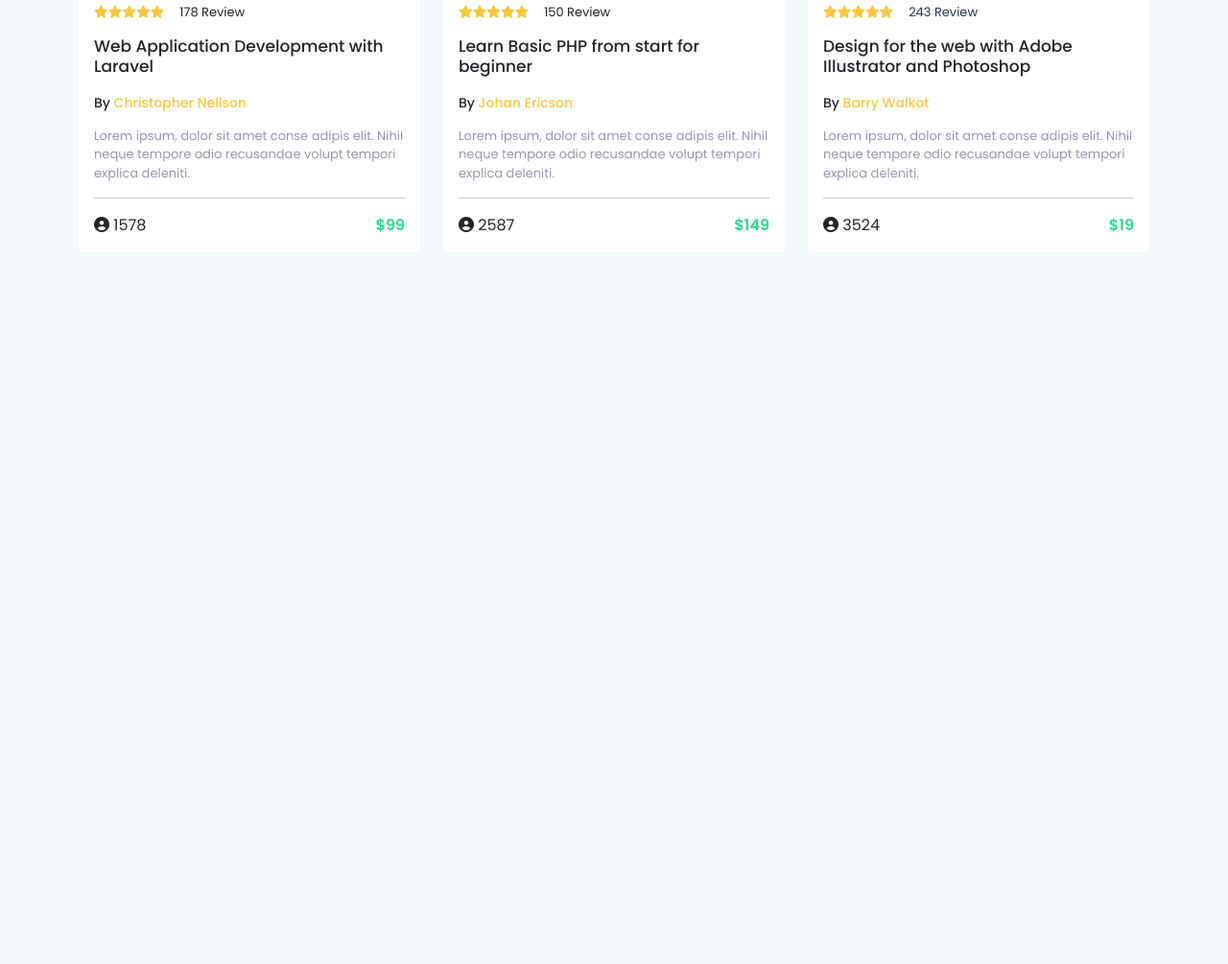
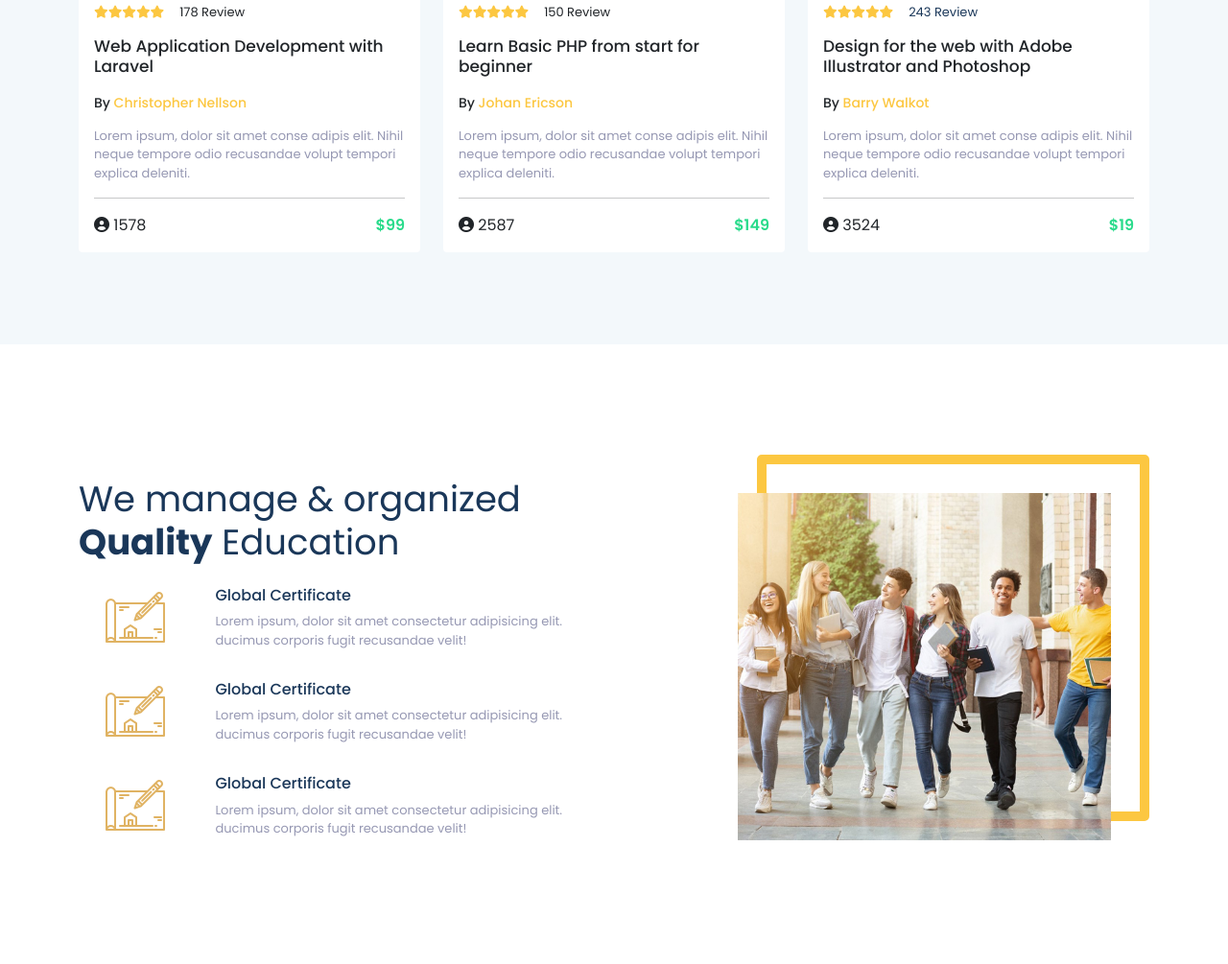
Before and after one commit to abmpallob/bbotstrap-exam-01, a plain HTML site: page index.html in a window 1280 px wide. Shown: the part 2762-3767 px from the top of the page at 96% size. Before the commit the page ends 3073 px from the top, so only its background shows below. Drawn offline with Linux system fonts and the light colour scheme.

Commit message:
Quality Education-complete

```diff
--- a/css/style.css
+++ b/css/style.css
@@ -139,3 +139,24 @@ p.ms-auto.mb-0.text {
     font-weight: 600;
 }
 /* Popular Course-section-end */
+
+/* Quality Education-section-start */
+h2.text-blue.pb-3 {
+    font-size: 37px;
+    font-weight: 400;
+}
+section.Quality.Education.bg-white {
+    padding: 115px 0px;
+}
+.w-75.ms-auto {
+    border: 10px solid #fcc741;
+    height: 382px;
+    border-radius: 5px;
+    position: relative;
+}
+img.w-100 {
+    position: absolute;
+    top: 30px;
+    left: -30px;
+}
+/* Quality Education-section-end */
--- a/index.html
+++ b/index.html
@@ -213,7 +213,7 @@
       <!-- Programe-section-end -->
 
       <!-- Popular Course-section-start -->
-      <section class="Popular-Course">
+      <section class="Popular-Course pb-5">
         <div class="container">
           <div class="row pt-4 my-5">
             <div class="col-md-7">
@@ -304,6 +304,53 @@
 
       </section>
       <!-- Popular Course-section-end -->
+      <!-- Quality Education-section-start -->
+      <section class="Quality Education bg-white">
+        <div class="container">
+          <div class="row">
+            <div class="col-md-6 pt-4">
+              <h2 class="text-blue pb-3">
+                We manage & organized <br>
+                <strong>Quality</strong>
+                Education
+              </h2>
+              <div class="row">
+                <div class="col-md-3 text-center">
+                  <img src="./media/image/architecture.png" alt="">
+                </div>
+                <div class="col-md-9">
+                  <h6 class="text-blue">Global Certificate</h6>
+                  <p class="font-13 text-gray">Lorem ipsum, dolor sit amet consectetur adipisicing elit. ducimus corporis fugit recusandae velit!</p>
+                </div>
+              </div>
+              <div class="row py-3">
+                <div class="col-md-3 text-center">
+                  <img src="./media/image/architecture.png" alt="">
+                </div>
+                <div class="col-md-9">
+                  <h6 class="text-blue">Global Certificate</h6>
+                  <p class="font-13 text-gray">Lorem ipsum, dolor sit amet consectetur adipisicing elit. ducimus corporis fugit recusandae velit!</p>
+                </div>
+              </div>
+              <div class="row">
+                <div class="col-md-3 text-center">
+                  <img src="./media/image/architecture.png" alt="">
+                </div>
+                <div class="col-md-9">
+                  <h6 class="text-blue">Global Certificate</h6>
+                  <p class="font-13 text-gray">Lorem ipsum, dolor sit amet consectetur adipisicing elit. ducimus corporis fugit recusandae velit!</p>
+                </div>
+              </div>
+            </div>
+            <div class="col-md-6">
+              <div class="w-75 ms-auto">
+                 <img src="./media/image/feature.jpg" alt="" class="w-100">
+              </div>
+            </div>
+          </div>
+        </div>
+      </section>
+      <!-- Quality Education-section-end -->
     </main>
 
 
```
